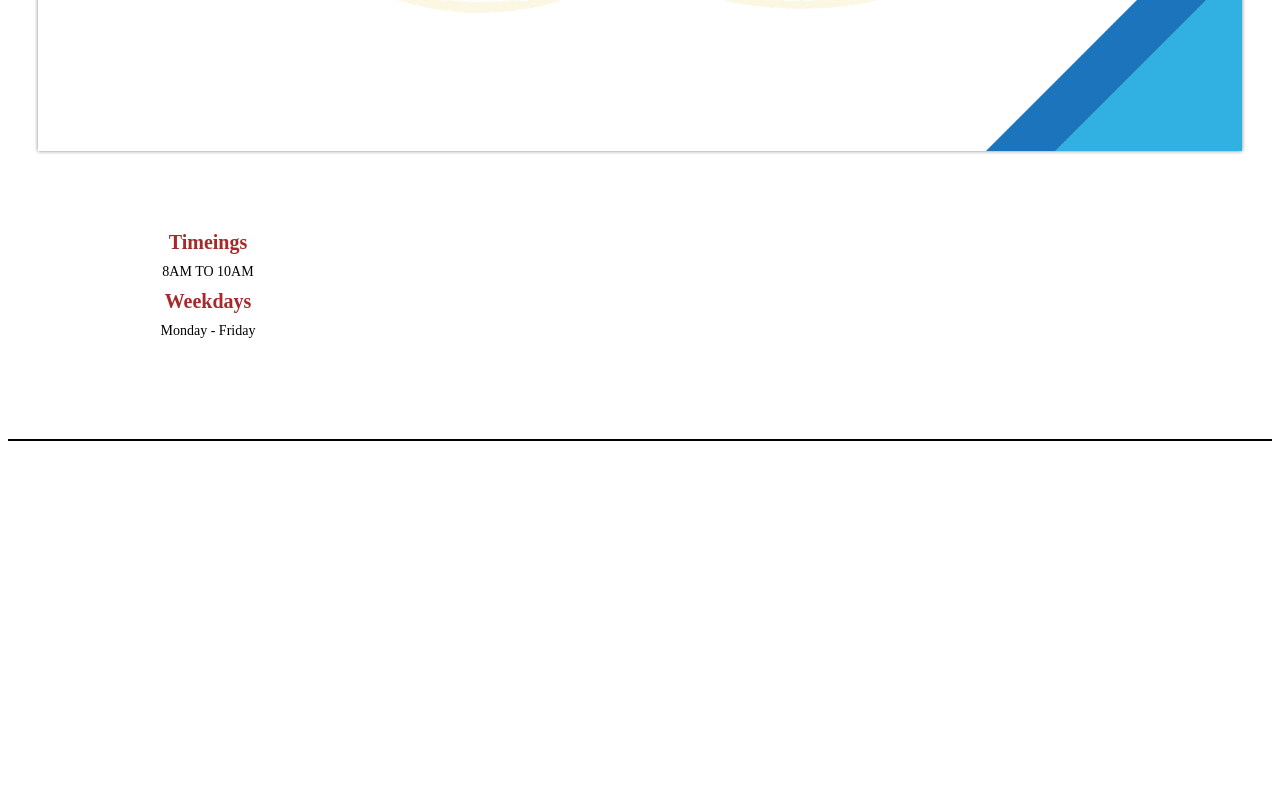
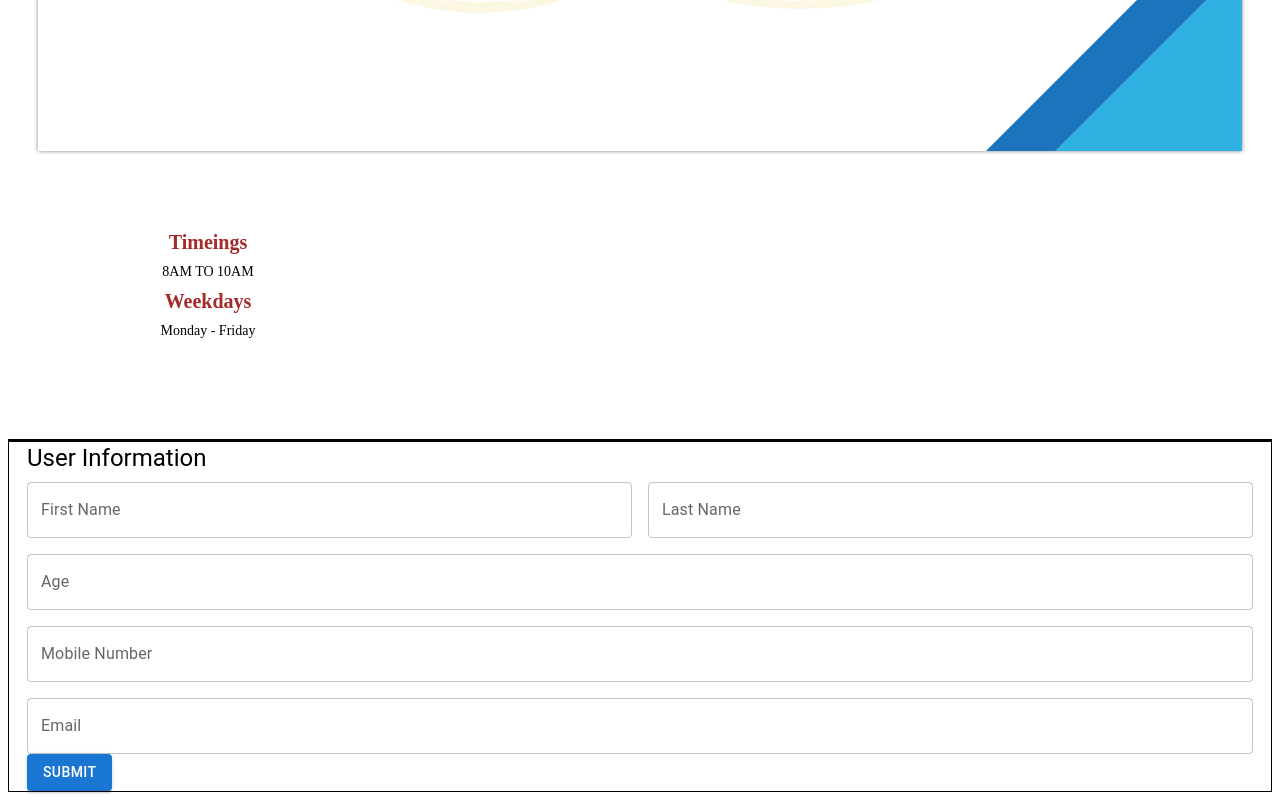
Before and after one commit to Shanpkt/classinfo, a React (Create React App) app: page /form in a window 1280 px wide. Shown: the part 1904-2704 px from the top of the page. Before the commit the page ends 2353 px from the top, so only its background shows below. Built offline with nearby package versions, Linux system fonts and the light colour scheme.

Commit message:
third commit

```diff
--- a/package.json
+++ b/package.json
@@ -3,6 +3,8 @@
   "version": "0.1.0",
   "private": true,
   "dependencies": {
+    "@emotion/react": "^11.11.4",
+    "@emotion/styled": "^11.11.0",
     "@mui/material": "^5.15.11",
     "@mui/styled-engine": "^5.15.11",
     "@mui/system": "^5.15.11",
--- a/src/App.js
+++ b/src/App.js
@@ -1,6 +1,7 @@
 import Certificate from "./components/certificate/certificate";
 import Discription from "./components/discription/discription";
 import Enrolbtn from "./components/enrollbtn/enrolbtn";
+import FormComponent from "./components/form/form";
 import Header from "./components/header/header";
 import Logomention from "./components/logomention/logomention";
 import TimeingChart from "./components/timeingChart/timeingChart";
@@ -17,6 +18,7 @@ function App() {
   <Certificate/>
   <TimeingChart/>
   <Enrolbtn/>
+  <FormComponent/>
     </div>
   );
 }
--- /dev/null
+++ b/src/components/form/form.jsx
@@ -0,0 +1,102 @@
+import React, { useState } from 'react';
+import { makeStyles } from '@mui/material/styles';
+import "./form.scss"
+
+import { TextField, Button, Grid, Typography } from '@mui/material';
+
+// const useStyles = makeStyles((theme) => ({
+//   form: {
+//     '& .MuiTextField-root': {
+//       margin: theme.spacing(1),
+//       width: '25ch',
+//     },
+//   },
+// }));
+
+const FormComponent = () => {
+//  const classes = useStyles();
+  const [formData, setFormData] = useState({
+    firstName: '',
+    lastName: '',
+    age: '',
+    mobileNumber: '',
+    email: '',
+  });
+
+  const handleChange = (e) => {
+    setFormData({ ...formData, [e.target.name]: e.target.value });
+  };
+
+  const handleSubmit = (e) => {
+    e.preventDefault();
+    console.log(formData); // Handle form submission logic here
+  };
+
+  return (
+    <form  className='form' onSubmit={handleSubmit}>
+      <Typography variant="h5" gutterBottom>
+        User Information
+      </Typography>
+      <Grid container spacing={2}>
+        <Grid item xs={6}>
+          <TextField
+            label="First Name"
+            variant="outlined"
+            name="firstName"
+            value={formData.firstName}
+            onChange={handleChange}
+            fullWidth
+          />
+        </Grid>
+        <Grid item xs={6}>
+          <TextField
+            label="Last Name"
+            variant="outlined"
+            name="lastName"
+            value={formData.lastName}
+            onChange={handleChange}
+            fullWidth
+          />
+        </Grid>
+        <Grid item xs={12}>
+          <TextField
+            label="Age"
+            variant="outlined"
+            type="number"
+            name="age"
+            value={formData.age}
+            onChange={handleChange}
+            fullWidth
+          />
+        </Grid>
+        <Grid item xs={12}>
+          <TextField
+            label="Mobile Number"
+            variant="outlined"
+            type="tel"
+            name="mobileNumber"
+            value={formData.mobileNumber}
+            onChange={handleChange}
+            fullWidth
+          />
+        </Grid>
+        <Grid item xs={12}>
+          <TextField
+            label="Email"
+            variant="outlined"
+            type="email"
+            name="email"
+            value={formData.email}
+            onChange={handleChange}
+            fullWidth
+          />
+        </Grid>
+      </Grid>
+      <Button type="submit" variant="contained" color="primary">
+        Submit
+      </Button>
+    </form>
+  );
+};
+
+export default FormComponent;
--- /dev/null
+++ b/src/components/form/form.scss
@@ -0,0 +1,7 @@
+.form{
+    border: 1px solid ;
+    width: 100%;
+    box-sizing: border-box;
+    padding: 0px 18px;
+
+}
```
Also changed, not shown: 1 other file (tests, documents, lock files or other folders).
